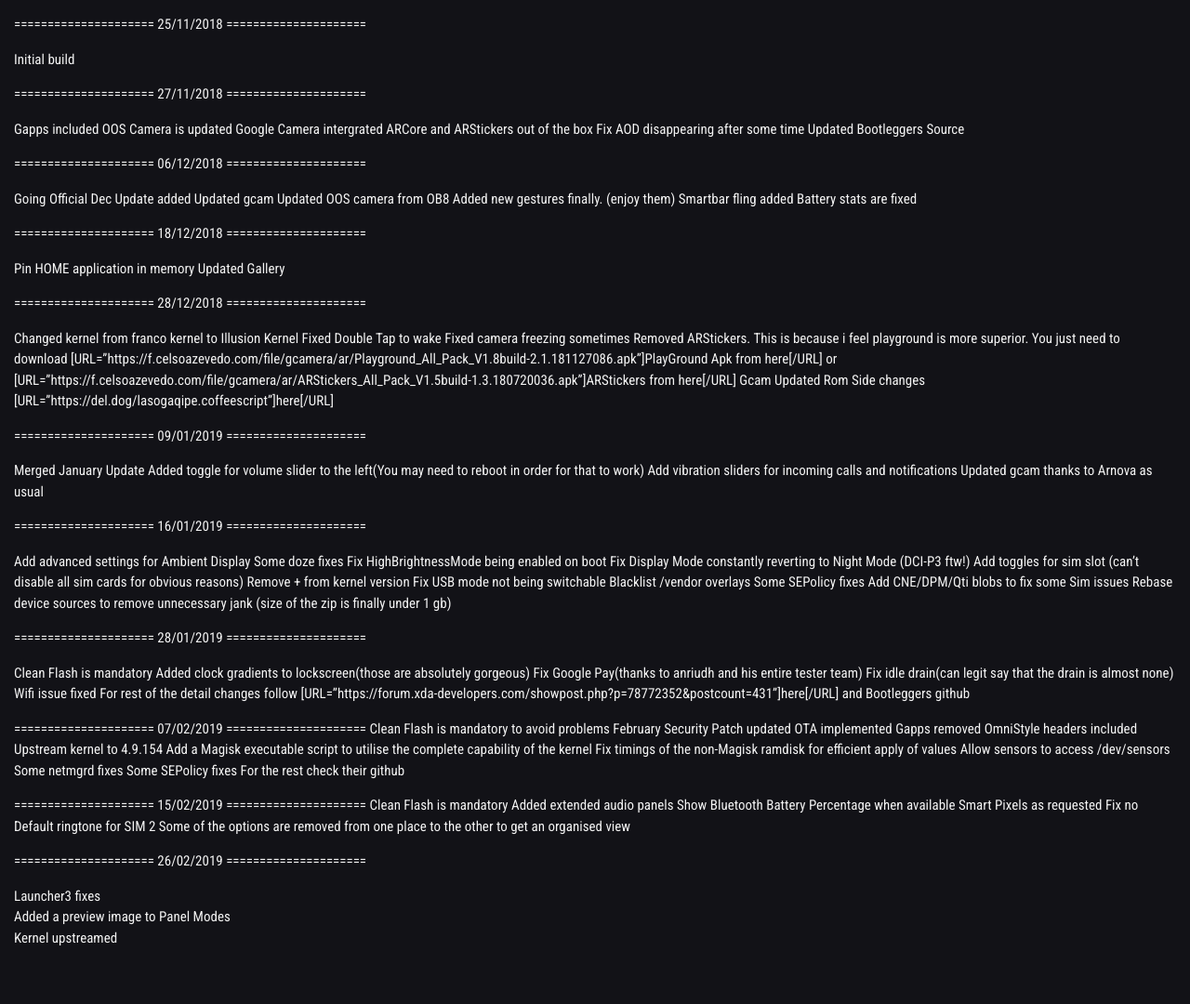
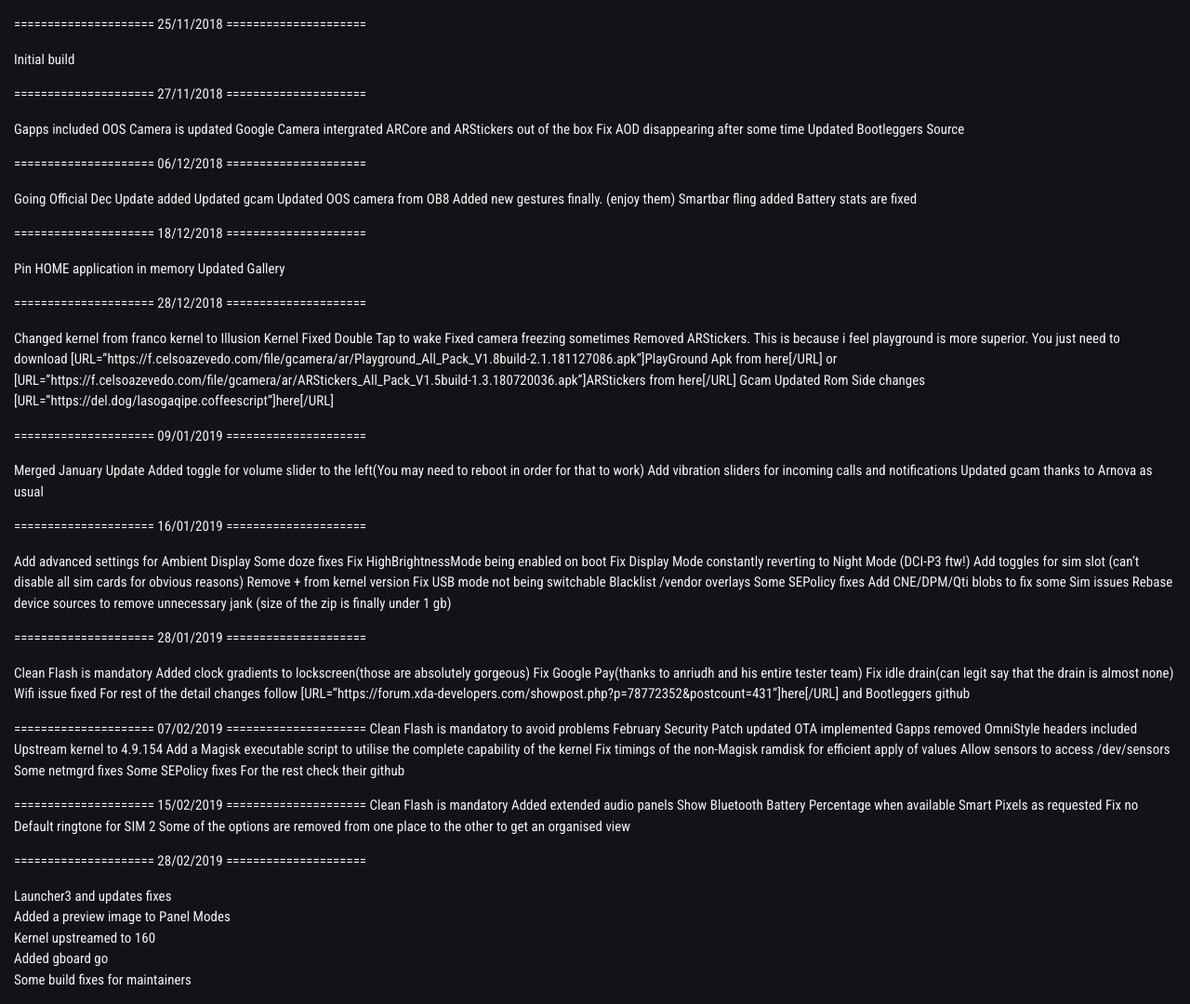
Before and after one commit to tyazx/BootleggersROM-Devices.github.io, a Jekyll site: the page built from _changelog/enchilada.md, in a window 1280 px wide. Shown: the whole page at 93% size. Built offline with Jekyll 4.4.1, drawn with Linux system fonts in a browser that asks for light colours; nearby versions of some CDN libraries; before the commit the page ends 1035 px from its top, so only the background shows below that.

Commit message:
Update the changelog

```diff
--- a/_changelog/enchilada.md
+++ b/_changelog/enchilada.md
@@ -112,9 +112,11 @@ Fix no Default ringtone for SIM 2
 Some of the options are removed from one place to the other to get an organised view
 
 =====================
-    26/02/2019
+    28/02/2019
 =====================
 
-Launcher3 fixes
+Launcher3 and updates fixes
 Added a preview image to Panel Modes
-Kernel upstreamed
+Kernel upstreamed to 160
+Added gboard go
+Some build fixes for maintainers
```
